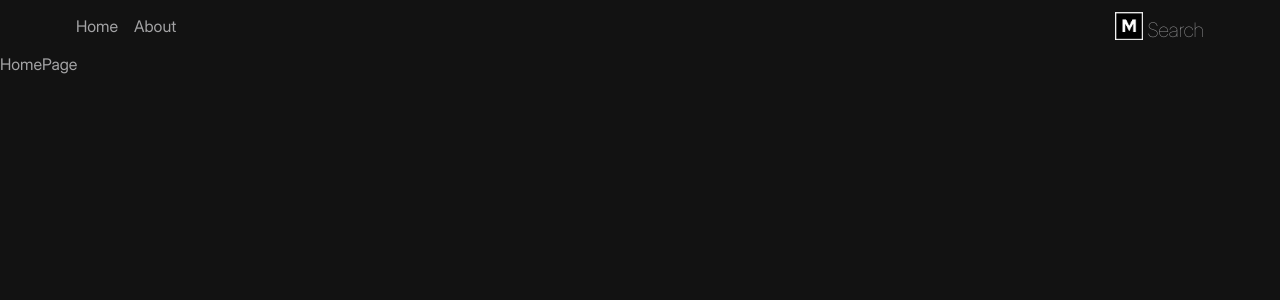
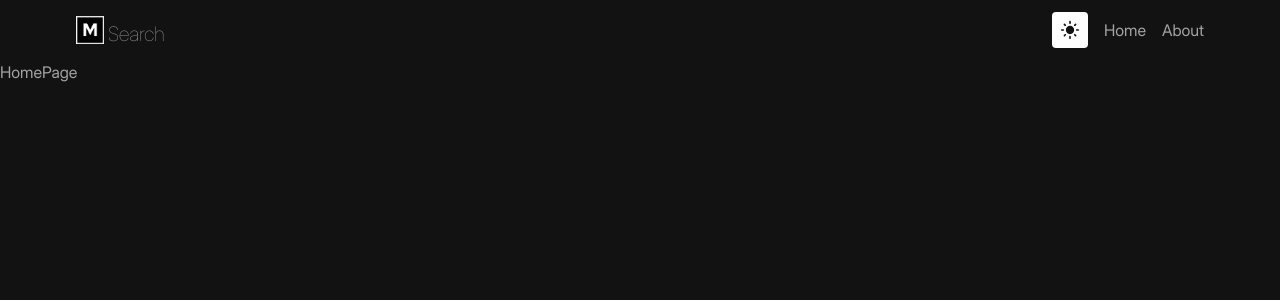
Before and after one commit to madn6/Movie-Search-App, a Next.js app: page / in a window 1280 px wide. Shown: the top 300 px of the page. Built offline with nearby package versions, Linux system fonts and the light colour scheme.

Commit message:
added dark mode

```diff
--- a/package.json
+++ b/package.json
@@ -10,6 +10,7 @@
   },
   "dependencies": {
     "next": "15.2.3",
+    "next-themes": "^0.4.6",
     "react": "^19.0.0",
     "react-dom": "^19.0.0",
     "react-icons": "^5.5.0"
--- /dev/null
+++ b/src/app/Providers.jsx
@@ -0,0 +1,12 @@
+'use client'
+
+import React from 'react';
+import { ThemeProvider } from 'next-themes';
+
+export default function Providers({ children }) {
+	return (
+		<ThemeProvider defaultTheme='dark' attribute='class'>
+			<div>{children}</div>
+		</ThemeProvider>
+	);
+}
--- a/src/app/globals.css
+++ b/src/app/globals.css
@@ -2,11 +2,31 @@
 
 body {
 	user-select: none;
-  background-color: var(--color-dark-100);
-  color: var(--color-gray-100);
+  background-color: var(--bg-color);
+  color: var(--text-color);
+  transition: background-color 0.3s ease, color 0.3s ease;
 	min-height: 100vh;
 	font-family: Inter Display;
 }
+
+:root {
+  --bg-color: #ffffff;
+  --text-color: #121212;
+}
+
+/* Light mode (default) */
+html {
+  background-color: #121212; /* Ensures background is dark by default */
+  color: #a4a4a6;
+}
+
+/* Dark mode */
+.dark {
+  --bg-color: #121212;
+  --text-color: #a4a4a6;
+}
+
+
 
 @theme {
 
@@ -29,6 +49,7 @@ body {
 	--font-semibold: 600;
 	--font-bold: 700;
 }
+
 
 .font-thin {
   font-weight: var(--font-thin);
--- a/src/app/layout.js
+++ b/src/app/layout.js
@@ -1,30 +1,31 @@
-import { Geist, Geist_Mono } from "next/font/google";
-import "./globals.css";
-import Header from "@/components/Header";
+import { Geist, Geist_Mono } from 'next/font/google';
+import './globals.css';
+import Header from '@/components/Header';
+import Providers from './Providers';
 
 const geistSans = Geist({
-  variable: "--font-geist-sans",
-  subsets: ["latin"],
+	variable: '--font-geist-sans',
+	subsets: ['latin']
 });
 
 const geistMono = Geist_Mono({
-  variable: "--font-geist-mono",
-  subsets: ["latin"],
+	variable: '--font-geist-mono',
+	subsets: ['latin']
 });
 
 export const metadata = {
-  title: "Movie Search",
-  description: "Generated by create next app",
+	title: 'Movie Search',
+	description: 'Generated by create next app'
 };
 
 export default function RootLayout({ children }) {
 	return (
 		<html lang="en">
-      <body
-        className={`${geistSans.variable} ${geistMono.variable} antialiased`}
-      >
-        <Header/>
+			<body className={`${geistSans.variable} ${geistMono.variable} antialiased`}>
+				<Providers>
+					<Header />
 					{children}
+				</Providers>
 			</body>
 		</html>
 	);
--- /dev/null
+++ b/src/components/DayLightSwitch.jsx
@@ -0,0 +1,33 @@
+'use client';
+
+import { MdLightMode, MdDarkMode } from 'react-icons/md';
+import { useTheme } from 'next-themes';
+import { useState, useEffect } from 'react';
+
+export default function DayLightSwitch() {
+	const { theme, setTheme } = useTheme();
+	const [mounted, setMounted] = useState(false);
+
+	useEffect(() => {
+		setMounted(true);
+	}, []);
+
+	const currentTheme = theme || 'dark'; // Default to dark
+
+	if (!mounted) return null;
+
+	return (
+		<button
+			className="p-2 rounded-sm  cursor-pointer  transition-all duration-300 ease-in-out
+              bg-white text-[#121212] dark:bg-[#232323] dark:text-[#a4a4a6]
+              dark:hover:bg-[#232323] hover:bg-gray-200"
+			onClick={() => setTheme(currentTheme === 'dark' ? 'light' : 'dark')}
+		>
+			{currentTheme === 'dark' ? (
+				<MdLightMode className="text-xl  dark:text-yellow-400" />
+			) : (
+				<MdDarkMode className="text-xl  text-gray-100" />
+			)}
+		</button>
+	);
+}
--- a/src/components/Header.jsx
+++ b/src/components/Header.jsx
@@ -4,17 +4,19 @@ import MenuItems from './MenuItems';
 
 import { AiFillHome } from 'react-icons/ai';
 import { BsFillInfoCircleFill } from 'react-icons/bs';
+import DayLightSwitch from './DayLightSwitch';
 
 export default function Header() {
 	return (
-		<div className="p-3 flex items-center justify-between max-w-6xl mx-auto">
+		<div className="p-3 flex-row-reverse flex items-center justify-between max-w-6xl mx-auto">
 			<div className="flex items-center gap-4">
+            <DayLightSwitch className=""/>
 				<MenuItems title="home" address="/" Icon={AiFillHome} />
 				<MenuItems title="About" address="/about" Icon={BsFillInfoCircleFill} />
 			</div>
-			<Link href={'/'}  className="flex items-end gap-1">
+         <Link href={'/'} className="flex gap-1 items-end ">
 				<img src="fevicon2.webp" alt="fevicon" width={28}/>
-            <span className="font-thin hidden text-xl sm:inline leading-none">Search</span>
+            <span className="font-thin text-xl leading-none">Search</span>
 			</Link>
 		</div>
 	);
```
Also changed, not shown: 1 other file (tests, documents, lock files or other folders). Lines whose indentation alone changed are shown as unchanged.
